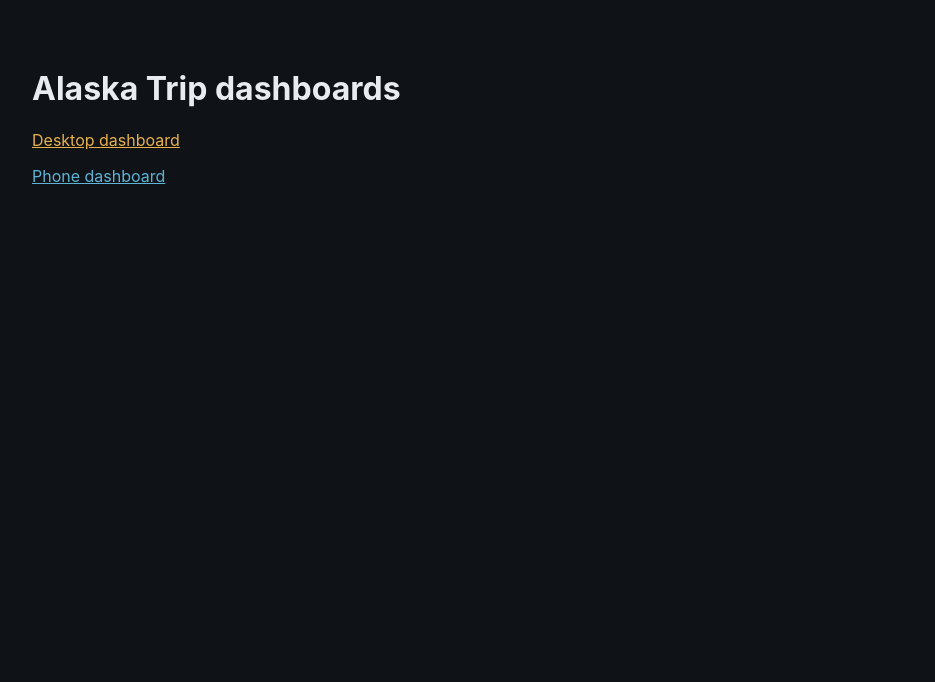
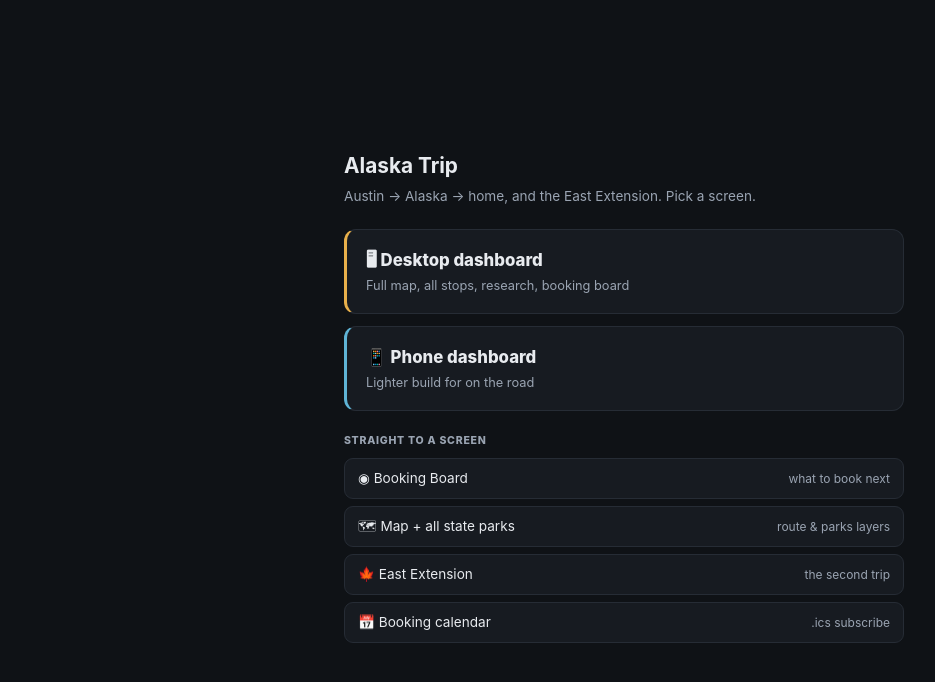
Before and after one commit to lluisitu/alaska-trip, a plain HTML site: page index.html in a window 1280 px wide. Shown: the whole page, without its empty margins (16-951 px from the left). Drawn offline with Linux system fonts and the light colour scheme.

Commit message:
Root chooser page

```diff
--- a/index.html
+++ b/index.html
@@ -1 +1,34 @@
-<!doctype html><meta charset=utf-8><title>Alaska Trip</title><body style="background:#0f1216;color:#e8ebef;font:16px -apple-system,sans-serif;padding:40px"><h1>Alaska Trip dashboards</h1><p><a style="color:#e8b04b" href="desktop/">Desktop dashboard</a></p><p><a style="color:#5fb4d6" href="mobile/">Phone dashboard</a></p></body>
+<!doctype html><html lang="en"><head><meta charset="utf-8">
+<meta name="viewport" content="width=device-width,initial-scale=1">
+<title>Alaska Trip</title>
+<style>
+:root{--bg:#0f1216;--panel:#171b21;--panel2:#1d222a;--border:#262c35;--text:#e8ebef;--muted:#9aa4b2;--accent:#e8b04b;--accent2:#5fb4d6}
+*{box-sizing:border-box}
+body{margin:0;background:var(--bg);color:var(--text);font:16px/1.55 -apple-system,BlinkMacSystemFont,"Segoe UI",Roboto,sans-serif;
+ min-height:100vh;display:flex;align-items:center;justify-content:center;padding:26px}
+.wrap{width:100%;max-width:560px}
+h1{font-size:1.3rem;margin:0 0 4px}
+p.sub{color:var(--muted);font-size:.85rem;margin:0 0 22px}
+a.card{display:block;text-decoration:none;background:var(--panel);border:1px solid var(--border);
+ border-left:3px solid var(--accent);border-radius:12px;padding:17px 19px;color:var(--text);margin-bottom:12px;
+ transition:background .12s,border-color .12s}
+a.card:hover{background:var(--panel2);border-color:var(--accent)}
+a.card.phone{border-left-color:var(--accent2)}
+a.card .t{font-weight:800;font-size:1.05rem;margin-bottom:3px}
+a.card .d{color:var(--muted);font-size:.8rem}
+h2{font-size:.66rem;text-transform:uppercase;letter-spacing:.07em;color:var(--muted);font-weight:800;margin:22px 0 9px}
+a.lnk{display:flex;gap:10px;align-items:baseline;text-decoration:none;background:var(--panel);border:1px solid var(--border);
+ border-radius:9px;padding:9px 13px;color:var(--text);font-size:.85rem;margin-bottom:7px}
+a.lnk:hover{background:var(--panel2);border-color:var(--accent2)}
+a.lnk .why{color:var(--muted);font-size:.75rem;margin-left:auto;text-align:right}
+</style></head><body><div class="wrap">
+<h1>Alaska Trip</h1>
+<p class="sub">Austin → Alaska → home, and the East Extension. Pick a screen.</p>
+<a class="card" href="desktop/"><div class="t">🖥 Desktop dashboard</div><div class="d">Full map, all stops, research, booking board</div></a>
+<a class="card phone" href="mobile/"><div class="t">📱 Phone dashboard</div><div class="d">Lighter build for on the road</div></a>
+<h2>Straight to a screen</h2>
+<a class="lnk" href="desktop/#tab=booking">◉ Booking Board <span class="why">what to book next</span></a>
+<a class="lnk" href="desktop/#tab=overview&layers=route,state">🗺 Map + all state parks <span class="why">route &amp; parks layers</span></a>
+<a class="lnk" href="desktop/#tab=stops&trip=extension">🍁 East Extension <span class="why">the second trip</span></a>
+<a class="lnk" href="desktop/booking-windows.ics">📅 Booking calendar <span class="why">.ics subscribe</span></a>
+</div></body></html>
```
Also changed, not shown: 1 other file.
